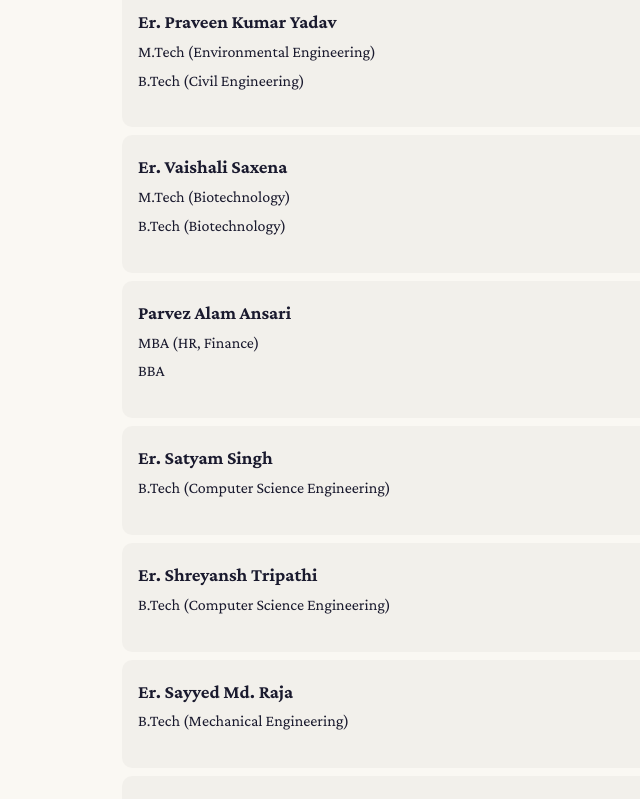
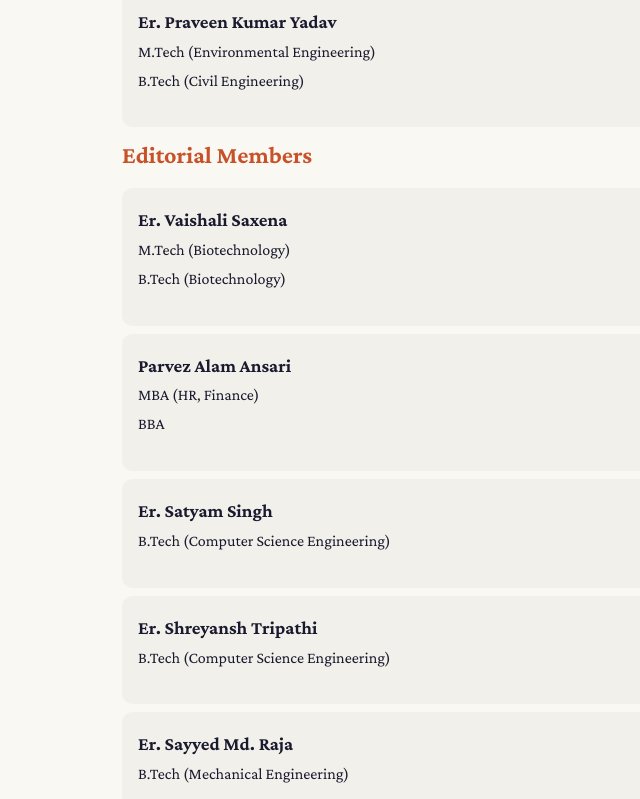
Before and after one commit to shreyanshAmpleServ/ResearchScholarApp, a React (Vite) app: page /editorial-board in a window 1280 px wide. Shown: the part 580-1379 px from the top of the page, without its empty margins (0-640 px from the left). Built offline with nearby package versions, Linux system fonts and the light colour scheme.

Commit message:
editor board

```diff
--- a/src/Components/EditorialBoardPage/index.jsx
+++ b/src/Components/EditorialBoardPage/index.jsx
@@ -29,6 +29,9 @@ const EditorialBoardPage = () => {
             B.Tech (Civil Engineering)
           </p>
         </div>
+      </section>
+      <section className="content-section">
+        <h2>Editorial Members</h2>
 
         <div className="profile-card slide-up">
           <h3>Er. Vaishali Saxena</h3>
```
